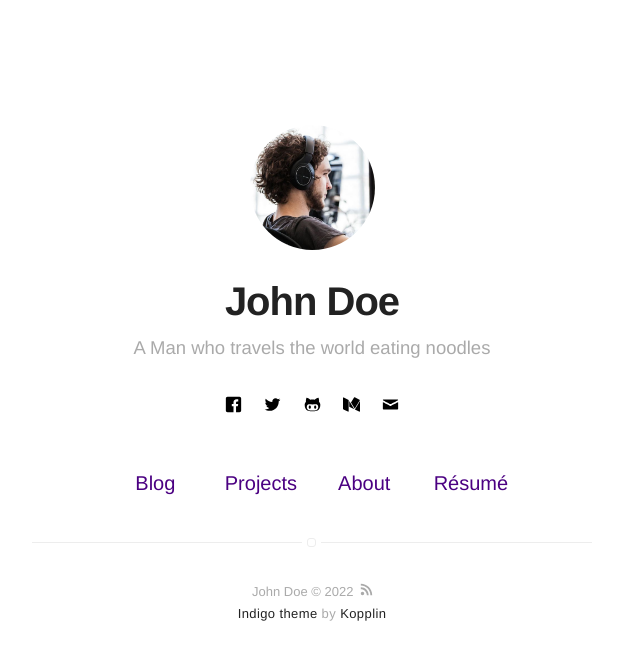
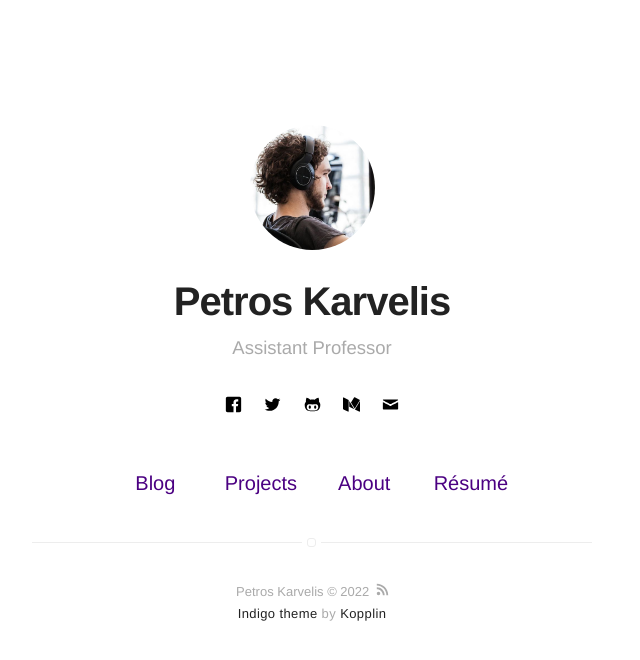
Before and after one commit to pkarvelis/pkarvelis.github.io, a Jekyll site: the page built from index.html, in a window 1280 px wide. Shown: the top 660 px of the page, without its empty margins (328-968 px from the left). Built offline with Jekyll 4.4.1, drawn with Linux system fonts in a browser that asks for light colours.

Commit message:
Update _config.yml

```diff
--- a/_config.yml
+++ b/_config.yml
@@ -1,6 +1,6 @@
 # main text of home
-name: John Doe
-bio: A Man who travels the world eating noodles
+name: Petros Karvelis
+bio: Assistant Professor
 
 # twitter summary info
 description: A blog about technology and stuff related
```
